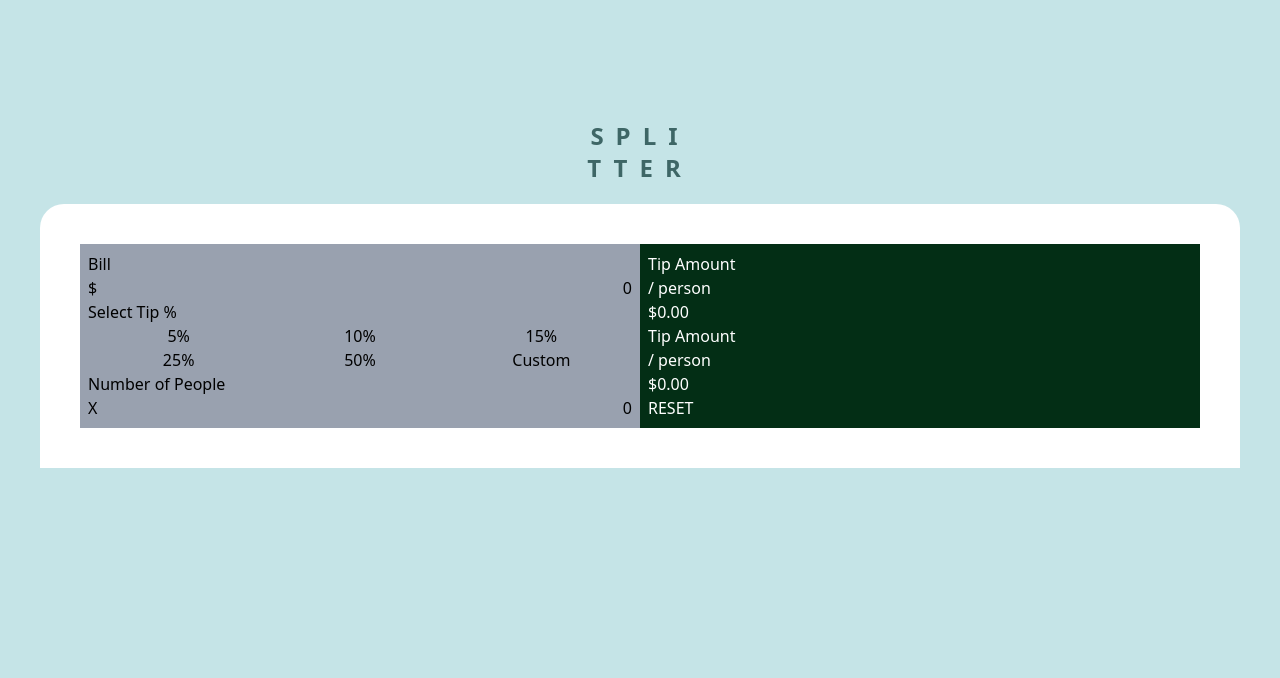
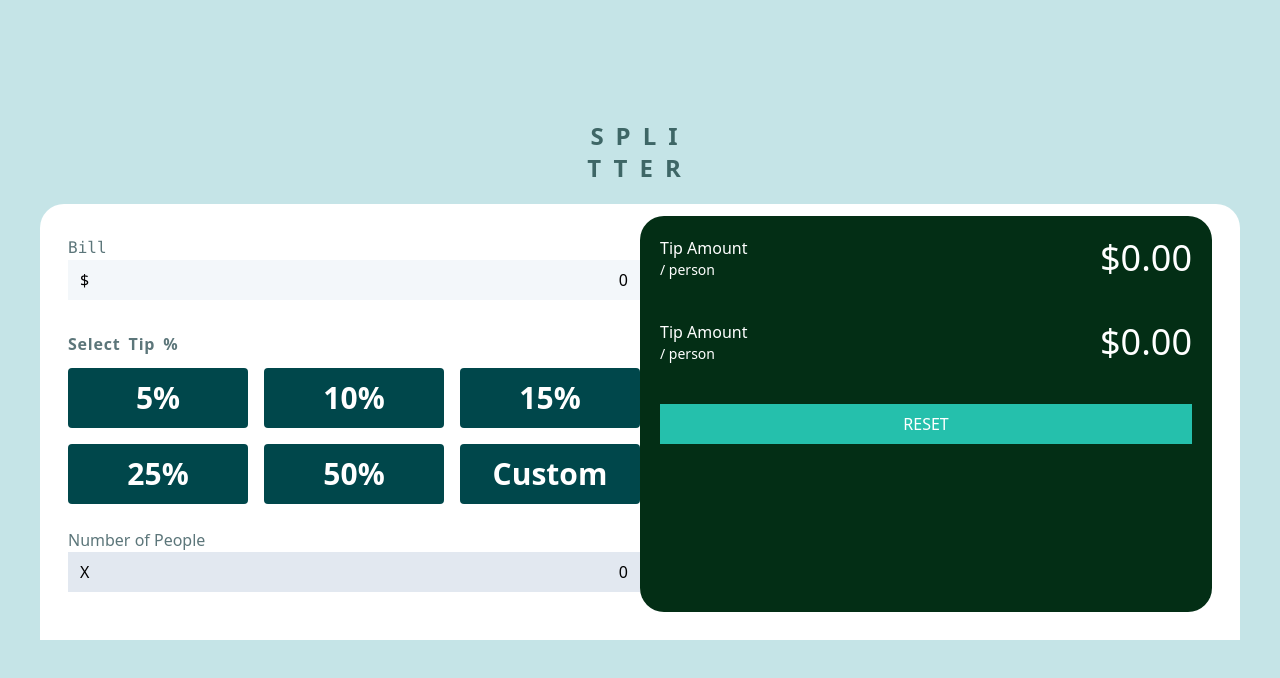
Before and after one commit to TechCrent/Tip-Calculator-SPLITTER-, a website built with Vite: page splitter/index.html in a window 1280 px wide. Built offline with nearby package versions, Linux system fonts and the light colour scheme.

Commit message:
Failed in changing font, Creating website structure

```diff
--- a/splitter/index.html
+++ b/splitter/index.html
@@ -14,13 +14,13 @@
     </div>
     <!-- MAIN SECTION -->
     <main
-      class="bg-white p-10 flex flex-col md:flex-row md:mx-10 justify-center rounded-t-3xl"
+      class="bg-white p-7 pt-3 flex flex-col md:flex-row md:mx-10 justify-center rounded-t-3xl"
     >
       <!-- LEFT SECTION -->
-      <section class="bg-gray-400 p-2 md:w-1/2">
-        <div>
-          <h1>Bill</h1>
-          <div class="flex justify-between">
+      <section class="p-5 px-0 md:w-1/2">
+        <div class="pb-8">
+          <h1 class="font-mono text-bx1-title">Bill</h1>
+          <div class="flex justify-between bg-[#f3f7fa] p-2 px-3">
             <!-- Symbol -->
             <span>$</span>
             <!-- Num -->
@@ -28,19 +28,50 @@
           </div>
         </div>
         <div>
-          <h1>Select Tip %</h1>
-          <div class="grid grid-cols-3 grid-rows-2">
-            <button>5%</button>
-            <button>10%</button>
-            <button>15%</button>
-            <button>25%</button>
-            <button>50%</button>
-            <button>Custom</button>
+          <div class="flex gap-2">
+            <h1 class="text-bx1-title tracking-wider font-semibold">Select</h1>
+            <h1 class="text-bx1-title tracking-wider font-semibold">Tip</h1>
+            <h1 class="text-bx1-title font-semibold">%</h1>
+          </div>
+
+          <div
+            class="grid md:grid-cols-3 grid-cols-2 grid-rows-3 md:grid-rows-2 gap-4 pt-3 pb-6"
+          >
+            <button
+              class="py-3 font-semibold bg-bx1-button text-white rounded text-3xl"
+            >
+              5%
+            </button>
+            <button
+              class="py-3 font-semibold bg-bx1-button text-white rounded text-3xl"
+            >
+              10%
+            </button>
+            <button
+              class="py-3 font-semibold bg-bx1-button text-white rounded text-3xl"
+            >
+              15%
+            </button>
+            <button
+              class="py-3 font-semibold bg-bx1-button text-white rounded text-3xl"
+            >
+              25%
+            </button>
+            <button
+              class="py-3 font-semibold bg-bx1-button text-white rounded text-3xl"
+            >
+              50%
+            </button>
+            <button
+              class="py-3 font-semibold bg-bx1-button text-white rounded text-3xl"
+            >
+              Custom
+            </button>
           </div>
         </div>
         <div>
-          <h1>Number of People</h1>
-          <div class="flex justify-between">
+          <h1 class="text-bx1-title">Number of People</h1>
+          <div class="flex justify-between bg-slate-200 p-2 px-3">
             <span>X</span>
             <span>0</span>
           </div>
@@ -48,23 +79,23 @@
       </section>
 
       <!-- RIGHT SECTION -->
-      <section class="bg-green-950 p-2 text-white md:w-1/2">
-        <div>
+      <section class="bg-green-950 text-white md:w-1/2 rounded-3xl">
+        <div class="flex justify-between items-center p-5">
           <div>
             <p>Tip Amount</p>
-            <p>/ person</p>
+            <p class="text-sm">/ person</p>
           </div>
-          <div>$0.00</div>
+          <div class="text-4xl">$0.00</div>
         </div>
-        <div>
+        <div class="flex justify-between items-center p-5">
           <div>
             <p>Tip Amount</p>
-            <p>/ person</p>
+            <p class="text-sm">/ person</p>
           </div>
-          <div>$0.00</div>
+          <div class="text-4xl">$0.00</div>
         </div>
-        <div>
-          <button>RESET</button>
+        <div class="flex justify-center items-center p-5">
+          <button class="bg-[#25c0ac] w-full py-2">RESET</button>
         </div>
       </section>
     </main>
--- a/splitter/src/style.css
+++ b/splitter/src/style.css
@@ -1,10 +1,20 @@
-@import 'tailwindcss';
+@import "tailwindcss";
+@import url("https://fonts.googleapis.com/css2?family=Roboto:ital,wght@0,100..900;1,100..900&display=swap");
+@import url("https://fonts.googleapis.com/css2?family=Roboto:ital,wght@0,100..900;1,100..900&family=Science+Gothic:wght@100..900&display=swap");
 
-@theme{
+@theme {
+  --font-roboto: "Roboto", sans-serif;
+  --font-science: "Science Gothic, sans-serif";
 
+  --color-bx1-title: #5c767a;
+  --color-bx1-button: #00474b;
 }
 
-@layer utilities{
-  .tracking-ultra {letter-spacing: 0.3em;}
-  .tracking-mega {letter-spacing: 0.5em}
+@layer utilities {
+  .tracking-ultra {
+    letter-spacing: 0.3em;
+  }
+  .tracking-mega {
+    letter-spacing: 0.5em;
+  }
 }
```
